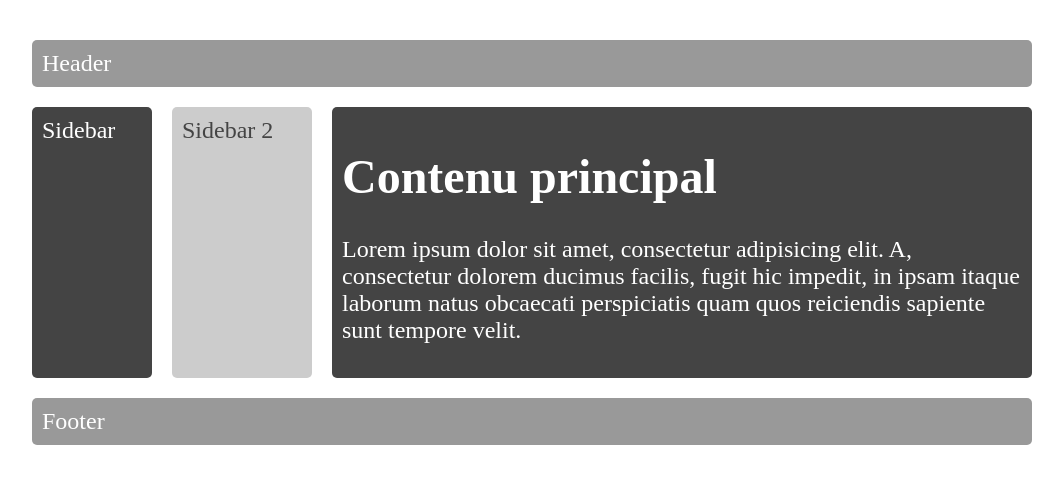
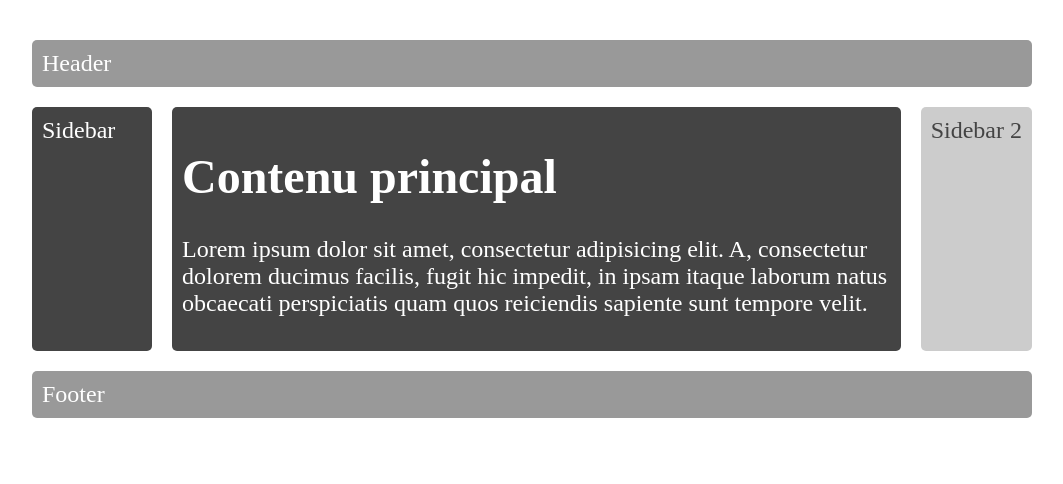
Before and after one commit to maximegraignon/katas-de-grids, a plain HTML site: page index.html in a window 1280 px wide. Shown: the whole page, without its empty margins (108-1171 px from the left). Drawn offline with Linux system fonts and the light colour scheme.

Commit message:
Mise a niveau

```diff
--- a/css/style-3.css
+++ b/css/style-3.css
@@ -23,7 +23,7 @@
         grid-template-columns: 120px auto 120px;
         grid-template-areas:
                     "header  header  header  header"
-                    "sidebar  sidebar2  sidebar2 content"
+                    "sidebar content content sidebar2"
                     "footer  footer  footer  footer";
 
         /* CENTRAGE */
```
